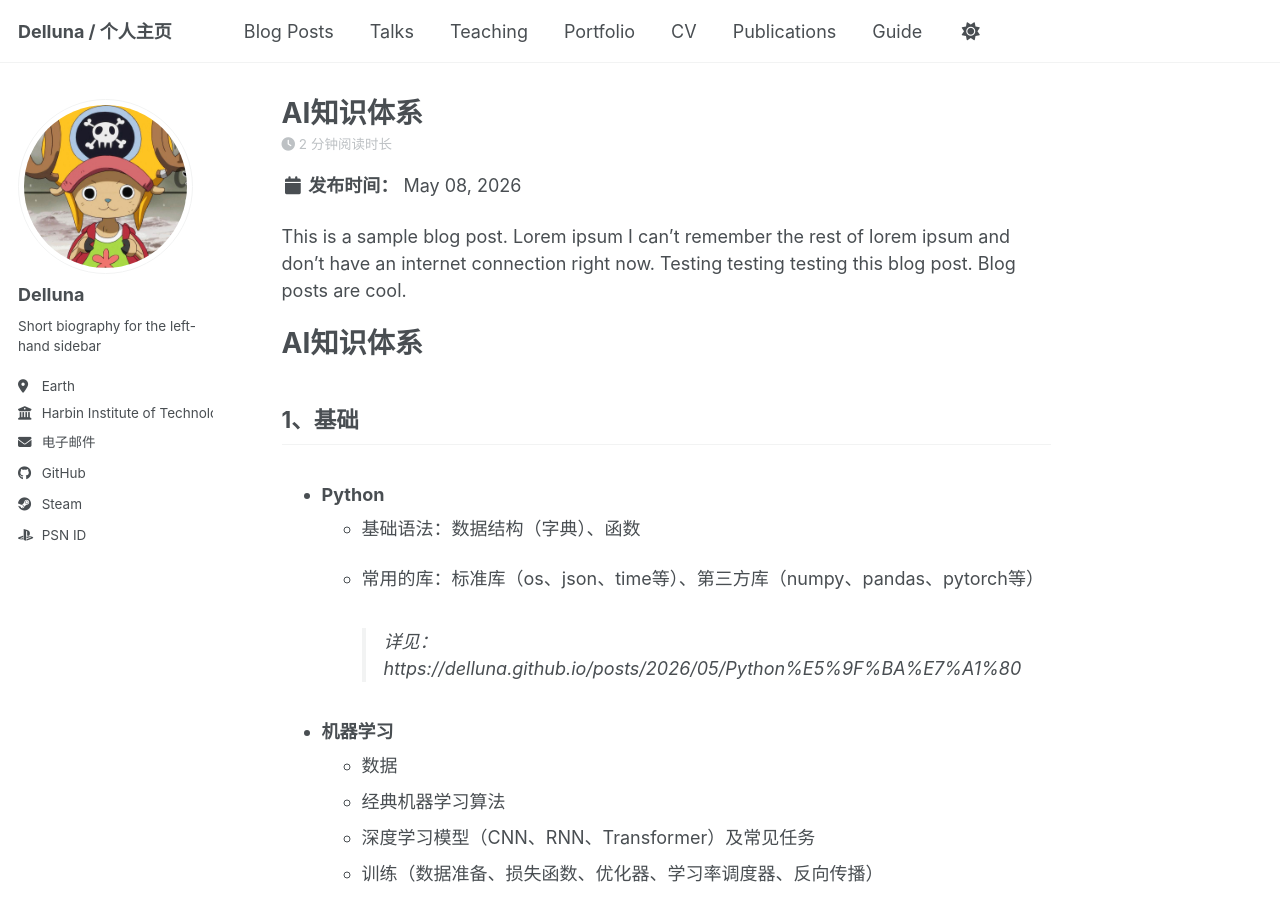
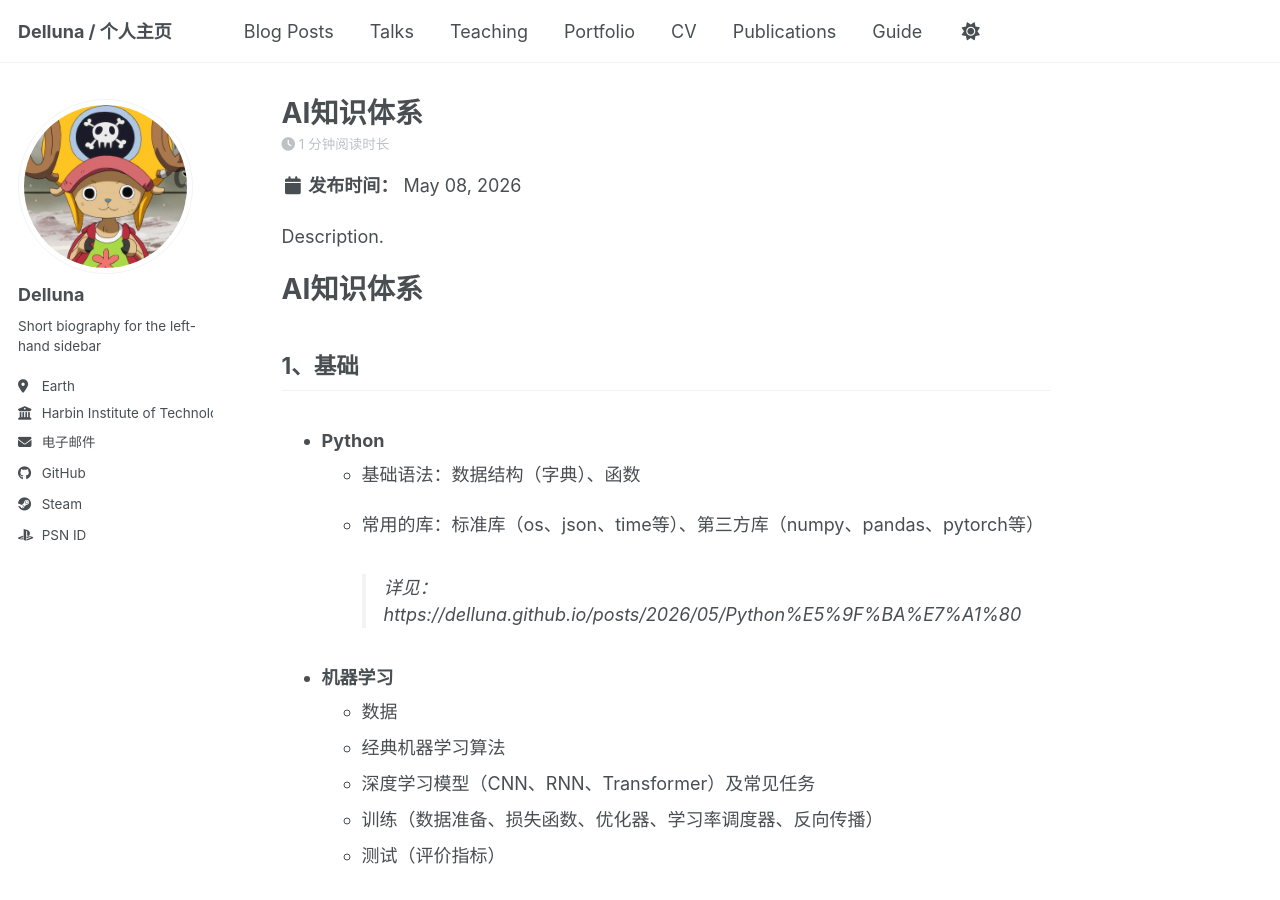
Before and after one commit to Delluna/Delluna.github.io, a Jekyll site: the page built from _posts/2026-05-08-AI知识体系.md, in a window 1280 px wide and 900 px high. Built offline with Jekyll 4.4.1, drawn with Linux system fonts in a browser that asks for light colours; a script bundle is joined from its source files by our own code; library files that are not in the unit come from our copies.

Commit message:
Update 2026-05-08-AI知识体系.md

```diff
--- a/_posts/2026-05-08-AI知识体系.md
+++ b/_posts/2026-05-08-AI知识体系.md
@@ -6,7 +6,7 @@ tags:
   - AI
 ---
 
-This is a sample blog post. Lorem ipsum I can't remember the rest of lorem ipsum and don't have an internet connection right now. Testing testing testing this blog post. Blog posts are cool.
+Description.
 
 # AI知识体系
 
```
